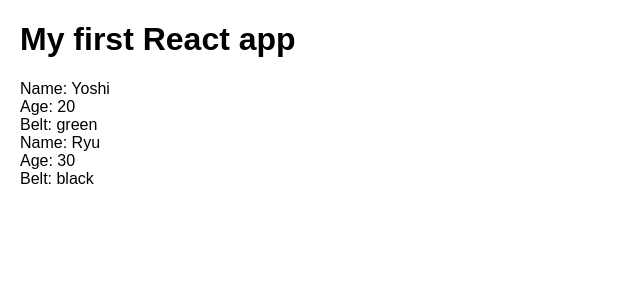
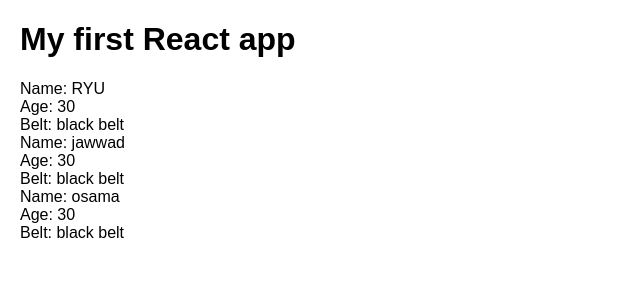
Before and after one commit to jawwad22/ReactJS-Learning, a React (Create React App) app in the folder react-app/: page / in a window 1280 px wide. Shown: the top 300 px of the page, without its empty margins (0-640 px from the left). Built offline with nearby package versions, Linux system fonts and the light colour scheme.

Commit message:
--Commit:React Data Mapping

```diff
--- a/react-app/src/App.js
+++ b/react-app/src/App.js
@@ -2,12 +2,19 @@ import React, { Component } from 'react';
 import Ninjas from './Ninjas'
 
 class App extends Component {
+  state={
+    ninjas:[
+      {name:'RYU',age:30,belt:'black belt',id:1},
+      {name:'jawwad',age:30,belt:'black belt',id:2},
+      {name:'osama',age:30,belt:'black belt',id:3}
+
+    ]
+  }
   render() {
     return (
       <div className="App">
         <h1>My first React app</h1>
-        <Ninjas name="Yoshi" age="20" belt="green" />
-        <Ninjas name="Ryu" age="30" belt="black" />
+        <Ninjas ninjas={this.state.ninjas}/>
       </div>
     );
   }
--- a/react-app/src/Ninjas.js
+++ b/react-app/src/Ninjas.js
@@ -3,12 +3,19 @@ import React, { Component } from 'react'
 class Ninjas extends Component{
   render(){
     // console.log(this.props);
-    const { name, age, belt } = this.props;
+    const { ninjas } = this.props;
+    const ninjaList=ninjas.map(ninja =>{
+      return (
+          <div className="ninja" key={ninja.id }>
+        <div>Name: { ninja.name }</div>
+        <div>Age: { ninja.age }</div>
+        <div>Belt: { ninja.belt }</div>
+      </div>
+      );
+    })
     return (
-      <div className="ninja">
-        <div>Name: { name }</div>
-        <div>Age: { age }</div>
-        <div>Belt: { belt }</div>
+      <div className="ninja-list">
+      { ninjaList }
       </div>
     )
   }
```
